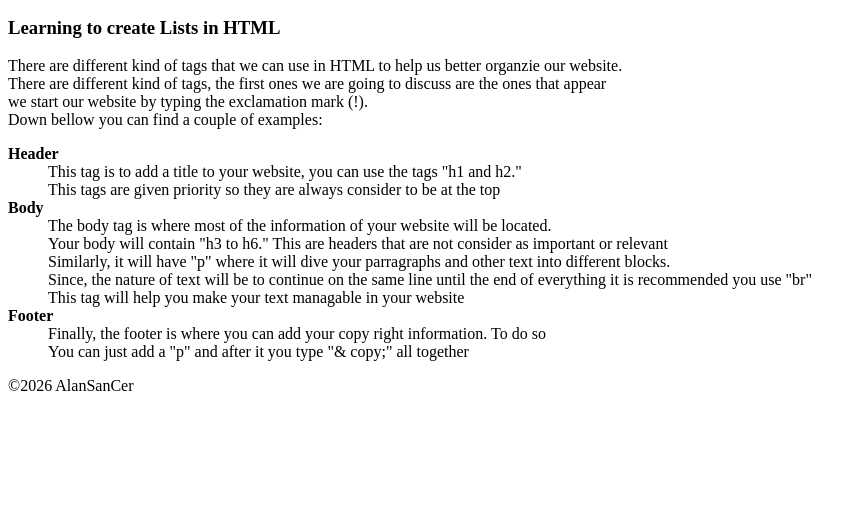
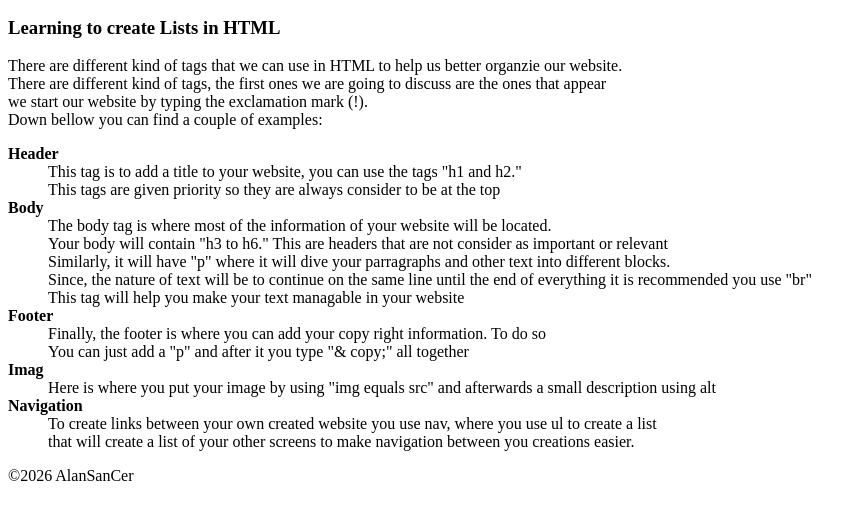
Before and after one commit to Alansancer/web1assignment2, a plain HTML site: page notes.html in a window 1280 px wide. Shown: the part 165-684 px from the top of the page, without its empty margins (0-866 px from the left). Drawn offline with Linux system fonts and the light colour scheme.

Commit message:
Add files via upload
Uploading manually my updated changes

```diff
--- a/notes.html
+++ b/notes.html
@@ -18,6 +18,7 @@
         <li><a href="notes.html">Notes</a></li>
         </ul>
     </nav>
+
     <!--I decided to use the dl code because it helps me organize the different kinds of lists more organized
     and clean-->
     <h3>Learning to create Lists in HTML</h3>
@@ -27,7 +28,9 @@
 
         Down bellow you can find a couple of examples:
     </p>
+
     <dl>
+
         <dt><b>Header</b></dt>
         <dd>This tag is to add a title to your website, you can use the tags "h1 and h2." <br>
             This tags are given priority so they are always consider to be at the top</dd>
@@ -42,6 +45,13 @@
         <dt><b>Footer</b></dt>
         <dd>Finally, the footer is where you can add your copy right information. To do so<br>
             You can just add a "p" and after it you type "& copy;" all together</dd>
+
+        <dt><b>Imag</b></dt>
+        <dd>Here is where you put your image by using "img equals src" and afterwards a small description using alt</dd>
+
+        <dt><b>Navigation</b></dt>
+        <dd>To create links between your own created website you use nav, where you use ul to create a list<br>
+        that will create a list of your other screens to make navigation between you creations easier.</dd>
     </dl>
 
         <footer>
```
Also changed, not shown: index.html (line endings or trailing spaces).
